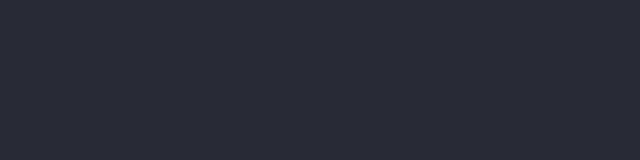
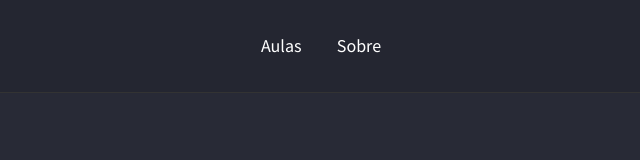
Before and after one commit to thiagopsantos/bootcamp-launchbase, a plain HTML site: page 02-iniciando-no-front-end/index.html in a window 1280 px wide. Shown: the full height of the page, 319-959 px from the left. Drawn offline with Linux system fonts and the light colour scheme.

Commit message:
task: finish challenge primeiro-html

```diff
--- /dev/null
+++ b/02-iniciando-no-front-end/desafios/01-primeiro-html/styles.css
@@ -0,0 +1,28 @@
+* {
+  margin: 0;
+  border: 0;
+  padding: 0;
+}
+body {
+  background: #282a36;
+  font-family: "Roboto", sans-serif;
+}
+header {
+  padding: 30px;
+  background: #11131f;
+}
+header nav {
+  text-align: center;
+}
+header nav a {
+  color: white;
+  font-size: 18px;
+  line-height: 28px;
+  text-decoration: none;
+  margin: 0 15px;
+}
+header nav a:hover {
+  color: #9da9f5;
+  font-weight: 500;
+  transition: color 300ms;
+}
--- a/02-iniciando-no-front-end/index.html
+++ b/02-iniciando-no-front-end/index.html
@@ -1,16 +1,50 @@
 <!DOCTYPE html>
 <html lang="en">
   <head>
-  <meta charset="UTF-8">
-  <meta name="viewport" content="width=device-width, initial-scale=1.0">
+    <meta charset="UTF-8" />
+    <meta name="viewport" content="width=device-width, initial-scale=1.0" />
     <title>Mayk Brito</title>
+    <link
+      href="https://fonts.googleapis.com/css2?family=Source+Sans+Pro:wght@400;700&display=swap"
+      rel="stylesheet"
+    />
     <style>
+      * {
+        margin: 0;
+        border: 0;
+        padding: 0;
+      }
       body {
-      background: #282a36;
+        background-color: #282a36;
+        font-family: "Source Sans Pro", sans-serif;
+      }
+      header {
+        padding: 32px;
+        border-bottom: 1px solid #333;
+        background-color: rgba(0, 0, 0, 0.1);
+      }
+      header div {
+        text-align: center;
+      }
+      header div a {
+        color: white;
+        font-size: 18px;
+        line-height: 28px;
+        margin: 0 16px;
+        text-decoration: none;
+      }
+      header div a:hover {
+        color: #50fa7b;
+        transition: color 200ms;
       }
     </style>
   </head>
   <body>
-
+    <header>
+      <div class="links">
+        <a href="/">Aulas</a>
+        <a href="/">Sobre</a>
+      </div>
+    </header>
   </body>
 </html>
```
Also changed, not shown: 02-iniciando-no-front-end/desafios/01-primeiro-html/index.html (added, +23 -0 lines), 02-iniciando-no-front-end/desafios/01-primeiro-html/favicon.ico (added). Lines whose indentation alone changed are shown as unchanged.
